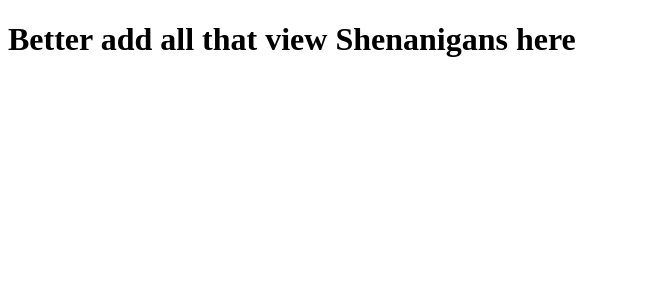
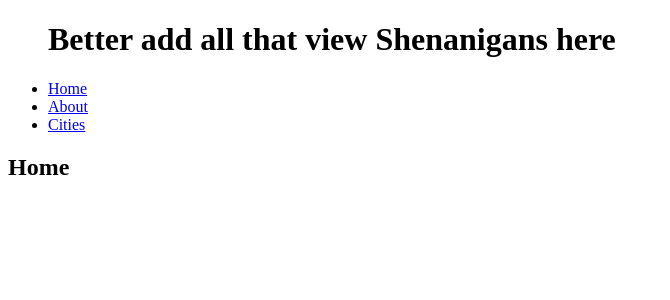
Before and after one commit to lisafaggiolo/Vuu, a React (Create React App) app in the folder client/: page / in a window 1280 px wide. Shown: the top 300 px of the page, without its empty margins (0-670 px from the left). Built offline with nearby package versions, Linux system fonts and the light colour scheme.

Commit message:
template of basic routes

```diff
--- a/client/src/components/App.js
+++ b/client/src/components/App.js
@@ -2,13 +2,94 @@ import React from 'react';
 import './App.css';
 import Province from './Province'
 import Header from './Header'
+import {
+  BrowserRouter as Router,
+  Switch,
+  Route,
+  Link,
+  useRouteMatch,
+  useParams
+} from "react-router-dom";
 
-const App = (props) =>{
+export default function App(props) {
+  // <main>
+  //   <h1>Better add all that view Shenanigans here</h1>
+  // </main>
   return (
-    <main>
-      <h1>Better add all that view Shenanigans here</h1>
-    </main>
+    <Router>
+      <div>
+        <ul>
+          <h1>Better add all that view Shenanigans here</h1>
+          <li>
+            <Link to="/">Home</Link>
+          </li>
+          <li>
+            <Link to="/about">About</Link>
+          </li>
+          <li>
+            <Link to="/cities">Cities</Link>
+          </li>
+        </ul>
+
+        <Switch>
+          <Route path="/about">
+            <About />
+          </Route>
+          <Route path="/cities">
+            <Cities />
+          </Route>
+          <Route path="/">
+            <Home />
+          </Route>
+        </Switch>
+      </div>
+    </Router>
+
+  );
+}
+function Home() {
+  return <h2>Home</h2>;
+}
+
+function About() {
+  return <h2>About</h2>;
+}
+
+function Cities() {
+  let match = useRouteMatch();
+
+  return (
+    <div>
+      <h2>Cities</h2>
+
+      <ul>
+        <li>
+          <Link to={`${match.url}/components`}>Components</Link>
+        </li>
+        <li>
+          <Link to={`${match.url}/props-v-state`}>
+            Props v. State
+          </Link>
+        </li>
+      </ul>
+
+      {/* The cities page has its own <Switch> with more routes
+          that build on the /cities URL path. You can think of the
+          2nd <Route> here as an "index" page for all cities, or
+          the page that is shown when no city is selected */}
+      <Switch>
+        <Route path={`${match.path}/:cityId`}>
+          <City />
+        </Route>
+        <Route path={match.path}>
+          <h3>Please select a city.</h3>
+        </Route>
+      </Switch>
+    </div>
   );
 }
 
-export default App;
+function City() {
+  let { cityId } = useParams();
+  return <h3>Requested city ID: {cityId}</h3>;
+}
```
Also changed, not shown: client/package.json (+4 -3 lines), 1 other file (tests, documents, lock files or other folders).
